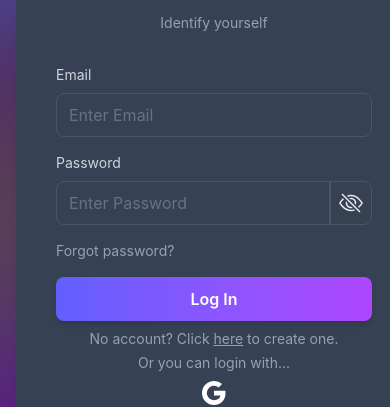
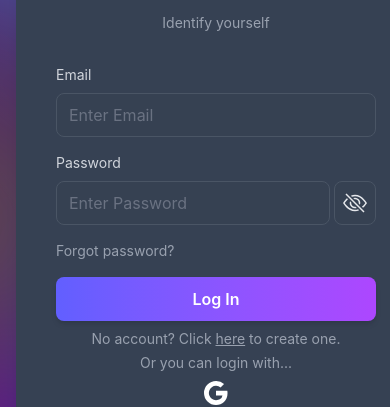
Before and after one commit to RealityProgrammer/Conflux2, a React (Vite) app in the folder src/frontend/: page /auth in a window 390 px wide. Shown: the part 235-642 px from the top of the page. Built offline with nearby package versions, Linux system fonts and the light colour scheme; no server answers.

Commit message:
[frontend - add] implement register; [frontend - optimize] optimize multiple refresh for unlogged-in user;

```diff
--- a/src/frontend/src/pages/auth/AuthenticatePage.tsx
+++ b/src/frontend/src/pages/auth/AuthenticatePage.tsx
@@ -1,4 +1,4 @@
-import { useActionState, useEffect, useRef, useState } from "react";
+import { useEffect, useRef, useState } from "react";
 import { animate, random, JSAnimation } from "animejs";
 import { Form, useLocation, redirect, useActionData, useNavigation } from "react-router-dom";
 import { authService } from "../../api/authService.ts";
@@ -6,7 +6,7 @@ import type { ApiResponse, LoginResponse } from "../../api/types/responses.ts";
 import { HttpStatusCode } from "axios";
 import { Label, unstable_PasswordToggleField as PasswordToggleField } from "radix-ui";
 import Spinner from "../../components/Spinner.tsx";
-import {BsEye, BsEyeSlash} from "react-icons/bs";
+import { BsEye, BsEyeSlash } from "react-icons/bs";
 
 export async function authLoader(){
     if (authService.hasAccessToken()) {
@@ -28,48 +28,54 @@ export async function authLoader(){
 export async function authAction({ request }: { request: Request }) {
     const formData: FormData = await request.formData();
 
+    const email = formData.get("email");
+    const password = formData.get("password");
+
+    if (!email) {
+        return { message: "Email is required." }
+    }
+
+    if (!password) {
+        return { message: "Password is required." }
+    }
+
     switch (formData.get("intent")) {
-        case "login":
-            const response = await performLogin(formData);
+        case "login": {
+            const response: ApiResponse<LoginResponse> = await authService.login({
+                email: email as string,
+                password: password as string
+            })
 
             if (response.statusCode === HttpStatusCode.Ok) {
                 return redirect("/");
             }
 
-            return { error: response.message };
+            return { error: response.message ?? "Unknown error." };
+        }
 
-        case "register":
-            return { error: "Not implemented." };
+        case "register": {
+            const confirmPassword = formData.get("confirmPassword") as string;
+
+            if (password !== confirmPassword) {
+                return { error: "Passwords do not match." }
+            }
+
+            const response = await authService.register({
+                email: email as string,
+                password: password as string,
+                confirmPassword: confirmPassword,
+            });
+
+            if (response.statusCode === HttpStatusCode.Created) {
+                return redirect("/auth#login");
+            }
+
+            return { error: response.message ?? "Unknown error." };
+        }
 
         default:
             return { error: "Unknown intent." };
     }
-}
-
-async function performLogin(formData: FormData): Promise<ApiResponse<LoginResponse>> {
-    const email = formData.get("email");
-    const password = formData.get("password");
-
-    if (!email) {
-        return {
-            statusCode: HttpStatusCode.BadRequest,
-            message: "Email is required.",
-            data: null,
-        }
-    }
-
-    if (!password) {
-        return {
-            statusCode: HttpStatusCode.BadRequest,
-            message: "Password is required.",
-            data: null,
-        }
-    }
-
-    return await authService.login({
-        email: email as string,
-        password: password as string
-    });
 }
 
 function LoginPanel({ navigateToRegister }: { navigateToRegister: () => void }) {
@@ -105,8 +111,8 @@ function LoginPanel({ navigateToRegister }: { navigateToRegister: () => void })
                                     id="login_password"
                                     placeholder="Enter Password"
                                     name="password"
-                                    className="flex-1 h-11 px-3 input-field rounded-r-none!"/>
-                                <PasswordToggleField.Toggle className="flex-none h-11 p-2 input-field rounded-l-none!">
+                                    className="flex-1 h-11 px-3 input-field mr-1"/>
+                                <PasswordToggleField.Toggle className="flex-none h-11 p-2 input-field">
                                     <PasswordToggleField.Icon visible={<BsEye className="size-6"/>} hidden={<BsEyeSlash className="size-6"/>}/>
                                 </PasswordToggleField.Toggle>
                             </div>
@@ -152,18 +158,11 @@ function LoginPanel({ navigateToRegister }: { navigateToRegister: () => void })
     );
 }
 
-function onRegisterAction(_previousState: any, formData: FormData): ApiResponse {
-    const email = formData.get("email");
-    const password = formData.get("password");
-    const confirmPassword = formData.get("confirmPassword");
+function RegisterPanel({ navigateToLogin }: { navigateToLogin: () => void }) {
+    const navigation = useNavigation();
+    const actionData = useActionData() as { error?: string };
 
-    console.log(email + ", " + password + ", " + confirmPassword);
-
-    return { statusCode: 200, message: null }
-}
-
-function RegisterPanel({ navigateToLogin }: { navigateToLogin: () => void }) {
-    const [registerState, registerAction] = useActionState(onRegisterAction, null);
+    const isRegistering = navigation.state === "submitting" && navigation.formData?.get("intent") === "login";
 
     return (
         <div className="bg-gray-700 w-full rounded-3xl shadow-xl text-white overflow-visible relative">
@@ -175,44 +174,61 @@ function RegisterPanel({ navigateToLogin }: { navigateToLogin: () => void }) {
                 <h1 className="text-center font-bold text-3xl text-white">Welcome</h1>
                 <p className="text-center text-gray-400 text-sm mt-2">Hope you got drink</p>
 
-                <form className="mt-8" name="register" action={registerAction}>
+                <Form className="mt-8" name="register" method="post">
                     <div>
-                        <Label.Root className="text-sm text-gray-300" htmlFor="register_email">Email</Label.Root>
+                        <Label.Root className="text-sm text-gray-300 block mb-2" htmlFor="register_email">Email</Label.Root>
 
                         <input id="register_email" type="text" placeholder="Enter Email" name="email"
-                               className="w-full h-11 mt-2 px-3 input-field"/>
+                               className="w-full h-11 px-3 input-field"/>
                     </div>
 
                     <div className="mt-4">
-                        <Label.Root className="text-sm text-gray-300" htmlFor="register_password">Password</Label.Root>
+                        <Label.Root className="text-sm text-gray-300 block mb-2" htmlFor="register_password">Password</Label.Root>
 
-                        <input id="register_password"
-                               type="password"
-                               name="password"
-                               placeholder="Enter Password"
-                               className="w-full h-11 mt-2 px-3 input-field"/>
+                        <PasswordToggleField.Root>
+                            <div className="flex flex-nowrap w-full">
+                                <PasswordToggleField.Input
+                                    id="register_password"
+                                    placeholder="Enter Password"
+                                    name="password"
+                                    className="flex-1 h-11 px-3 input-field mr-1"/>
+                                <PasswordToggleField.Toggle className="flex-none h-11 p-2 input-field">
+                                    <PasswordToggleField.Icon visible={<BsEye className="size-6"/>} hidden={<BsEyeSlash className="size-6"/>}/>
+                                </PasswordToggleField.Toggle>
+                            </div>
+                        </PasswordToggleField.Root>
                     </div>
 
                     <div className="mt-4">
-                        <Label.Root className="text-sm text-gray-300" htmlFor="register_confirm_password">Confirm Password</Label.Root>
+                        <Label.Root className="text-sm text-gray-300 block mb-2" htmlFor="register_confirm_password">Confirm Password</Label.Root>
 
-                        <input id="register_confirm_password"
-                               type="password"
-                               name="confirmPassword"
-                               placeholder="Enter Password (again)"
-                               className="w-full h-11 mt-2 px-3 input-field"/>
+                        <PasswordToggleField.Root>
+                            <div className="flex flex-nowrap w-full">
+                                <PasswordToggleField.Input
+                                    id="register_confirm_password"
+                                    placeholder="Enter Password (Again)"
+                                    name="confirmPassword"
+                                    className="flex-1 h-11 px-3 input-field mr-1"/>
+                                <PasswordToggleField.Toggle className="flex-none h-11 p-2 input-field">
+                                    <PasswordToggleField.Icon visible={<BsEye className="size-6"/>} hidden={<BsEyeSlash className="size-6"/>}/>
+                                </PasswordToggleField.Toggle>
+                            </div>
+                        </PasswordToggleField.Root>
                     </div>
 
                     <button
                         type="submit"
-                        className="w-full h-11 button-color-1 rounded-lg text-white font-semibold shadow-md transition-colors duration-300 mt-4 cursor-pointer"
+                        name="intent"
+                        value="register"
+                        disabled={isRegistering}
+                        className="w-full h-11 button-color-1 rounded-lg text-white font-semibold shadow-md transition-colors duration-300 mt-4 cursor-pointer flex flex-row justify-center items-center"
                     >
-                        Register
+                        { isRegistering ? <Spinner className="size-6 fill-white"/> : <p>Register</p> }
                     </button>
-                </form>
+                </Form>
 
-                {registerState && registerState.message && registerState.message.length > 0 && (
-                    <p className="text-center mt-1 text-red-500">{registerState.message}</p>
+                {actionData && actionData.error && actionData.error.length > 0 && (
+                    <p className="text-center mt-1 text-red-500">{actionData.error}</p>
                 ) }
 
                 <p className="text-center text-gray-400 text-sm mt-2">
@@ -239,7 +255,9 @@ export default function AuthenticatePage() {
     const location = useLocation();
     const [isOnLoginSide, setIsOnLoginSide] = useState(location.hash !== "#register");
 
-    console.log(location.hash);
+    useEffect(() => {
+        setIsOnLoginSide(location.hash !== "#register");
+    }, [location.hash]);
 
     const gradientElementRefs = useRef<(HTMLDivElement | null)[]>([]);
     const gradientAnimations = useRef<JSAnimation[]>([]);
@@ -330,7 +348,7 @@ export default function AuthenticatePage() {
             </div>
 
             { /* Login/Registeration Card */ }
-            <div className="w-dvw h-dvh grid grid-cols-12 px-4 md:px-0">
+            <div className="w-dvw h-dvh grid grid-cols-12 px-4 sm:px-0">
                 <div className="col-start-1 col-span-12 sm:col-start-2 sm:col-span-10 md:col-start-3 md:col-span-8 lg:col-start-4 lg:col-span-6 xl:col-start-5 xl:col-span-4">
                     <div className="size-full flex flex-row justify-center items-center">
                         { /* Card flipping container */ }
--- a/src/frontend/src/utils/errorHelpers.ts
+++ b/src/frontend/src/utils/errorHelpers.ts
@@ -1,21 +1,21 @@
 import type { ApiResponse } from "../api/types/responses.ts";
-import { AxiosError } from "axios";
+import {AxiosError, HttpStatusCode} from "axios";
 
 export function handleApiError<T = any>(error: any): ApiResponse<T> {
     if (error instanceof AxiosError) {
         return {
-            statusCode: error.status!,
-            message: "Invalid login credential.",
+            statusCode: error.status ?? HttpStatusCode.InternalServerError,
+            message: error.message,
         }
     } else if (error instanceof Error) {
         return {
-            statusCode: 520,
+            statusCode: HttpStatusCode.InternalServerError,
             message: error.message,
         }
     }
 
     return {
-        statusCode: 500,
+        statusCode: HttpStatusCode.InternalServerError,
         message: "Error occurred: " + error,
     }
 }
```
Also changed, not shown: src/frontend/src/api/authService.ts (+22 -0 lines).
